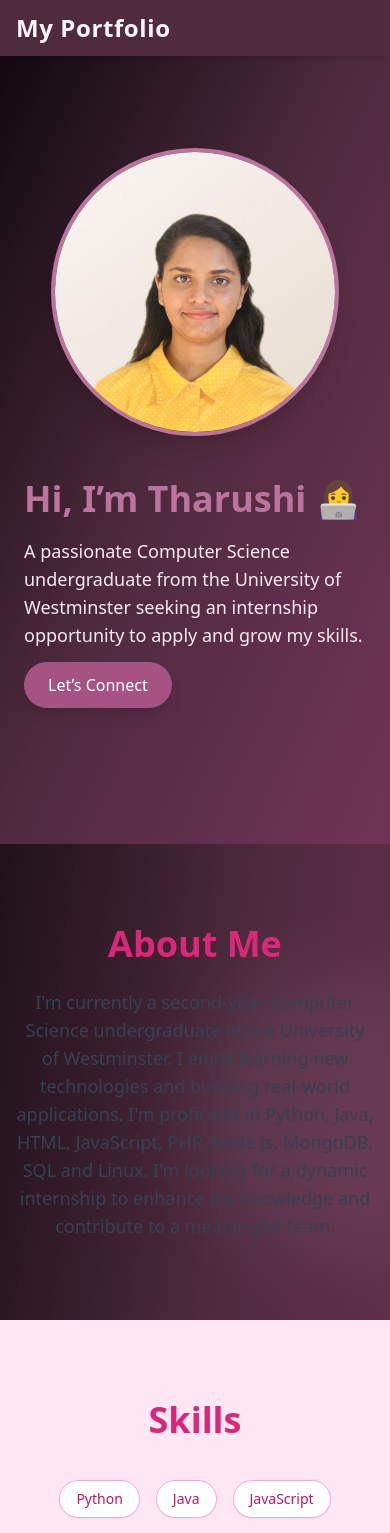
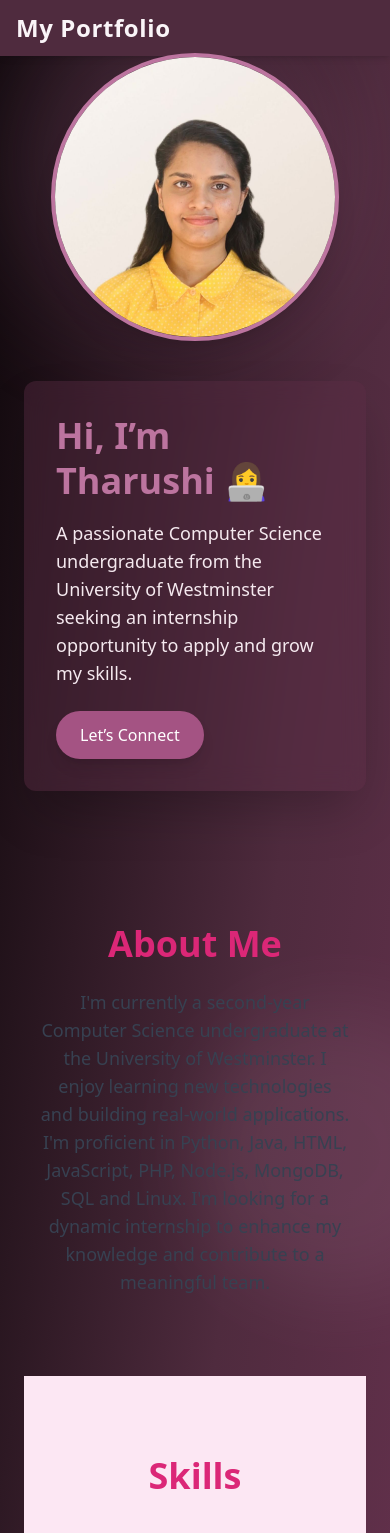
Before and after one commit to Tharushi456/my-portfolio, a React (Create React App) app: page / in a window 390 px wide. Shown: the top 1533 px of the page. Built offline with nearby package versions, Linux system fonts and the light colour scheme.

Commit message:
Added background animations

```diff
--- a/src/App.js
+++ b/src/App.js
@@ -9,20 +9,28 @@ import Footer from "./components/Footer";
 
 function App() {
   return (
-    <main className="relative font-sans bg-gradient-to-br from-[#0d070a] via-[#4f2b3e] to-[#703455] text-[#faf5f8] overflow-x-hidden">
-      {/* Decorative Background Blobs */}
+    <main className="relative font-sans bg-gradient-to-br from-[#0d070a] via-[#4f2b3e] to-[#703455] text-[#faf5f8] overflow-x-hidden scroll-smooth">
+      {/* Decorative Animated Background Shapes */}
       <div className="absolute top-0 left-0 w-80 h-80 bg-[#bc749f] opacity-20 rounded-full blur-3xl animate-pulse z-0" />
       <div className="absolute bottom-20 right-0 w-96 h-96 bg-[#a45383] opacity-10 rounded-full blur-2xl animate-spin-slow z-0" />
       <div className="absolute top-1/3 left-1/2 w-72 h-72 bg-[#d4a5c0] opacity-10 rounded-full blur-2xl animate-float z-0" />
 
-      {/* Content Layers */}
-      <div className="relative z-10">
+      {/* Main Content */}
+      <div className="relative z-10  ">
         <Navbar />
         <Header />
-        <AboutMe />
-        <Skills />
-        <Projects />
-        <Contact />
+        <section className="px-6 md:px-16 lg:px-24">
+          <AboutMe />
+        </section>
+        <section className="px-6 md:px-16 lg:px-24">
+          <Skills />
+        </section>
+        <section className="px-6 md:px-16 lg:px-24">
+          <Projects />
+        </section>
+        <section className="px-6 md:px-16 lg:px-24">
+          <Contact />
+        </section>
         <Footer />
       </div>
     </main>
--- a/src/components/Header.js
+++ b/src/components/Header.js
@@ -4,11 +4,12 @@ const Header = () => {
   return (
     <section
       id="header"
-      className="h-screen w-full bg-gradient-to-br from-[#0d070a] via-[#4f2b3e] to-[#703455] text-[#faf5f8] flex items-center px-6 md:px-16 lg:px-24"
+      className="h-screen w-full text-[#faf5f8] flex items-center px-6 md:px-16 lg:px-24"
     >
-      <div className="flex flex-col-reverse md:flex-row items-center justify-between w-full gap-10">
+      <div className="flex flex-col-reverse md:flex-row items-center justify-between w-full gap-10 relative z-10">
         {/* Left content */}
         <div className="md:w-1/2 animate-fade-in-left">
+          <div className="bg-[#5e2e48]/40 backdrop-blur-md p-8 rounded-xl shadow-2xl">
             <h1 className="text-4xl md:text-5xl font-bold mb-4 leading-tight text-[#bc749f]">
               Hi, I’m Tharushi 👩‍💻
             </h1>
@@ -19,10 +20,11 @@ const Header = () => {
             </p>
             <a
               href="#contact"
-            className="bg-[#a45383] hover:bg-[#bc749f] text-white px-6 py-3 rounded-full shadow-lg transition duration-300"
+              className="inline-block bg-[#a45383] hover:bg-[#bc749f] text-white px-6 py-3 rounded-full shadow-lg transition duration-300"
             >
               Let’s Connect
             </a>
+          </div>
         </div>
 
         {/* Right image section */}
```
Lines whose indentation alone changed are shown as unchanged.
